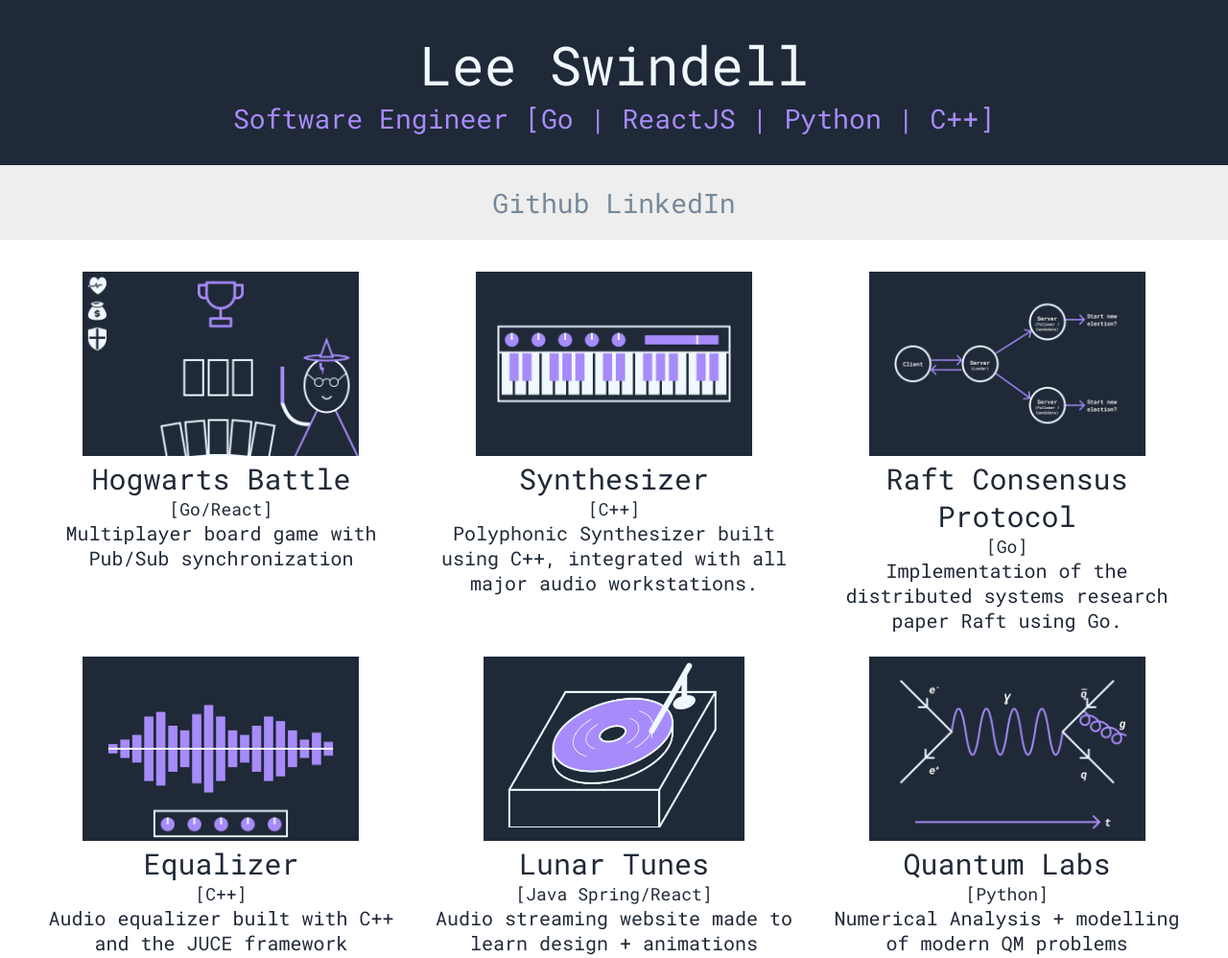
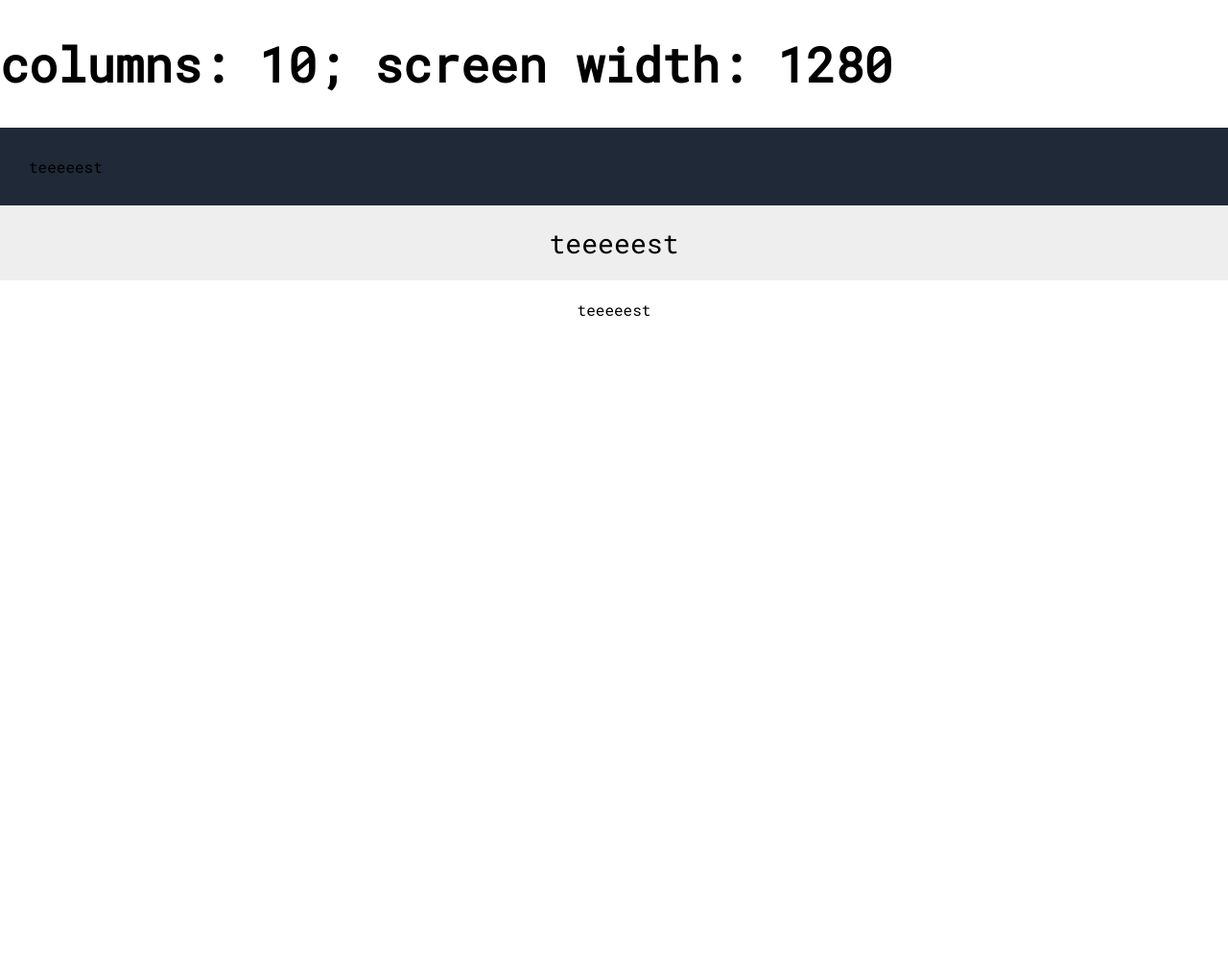
Before and after one commit to LeeSwindell/website, a website: page index.html in a window 1280 px wide. Shown: the whole page at 96% size. After the commit the page ends 800 px from the top, so only its background shows below. Drawn offline with Linux system fonts and the light colour scheme.

Commit message:
del old comments

```diff
--- a/index.html
+++ b/index.html
@@ -1,61 +1,90 @@
-<!DOCTYPE html>
+<!doctype html>
 <html lang="en">
   <head>
-
-    <meta charset="UTF-8"/>
+    <meta charset="UTF-8" />
     <title>Lee Swindell</title>
-    <link rel="stylesheet" href="styles/style.css">
+    <link rel="stylesheet" href="styles/style.css" />
     <!-- <link rel="shortcut icon" href="favicon.ico" type="image/x-icon"> -->
-    <link rel="apple-touch-icon" sizes="180x180" href="/apple-touch-icon.png">
-    <link rel="icon" type="image/png" sizes="32x32" href="/favicon-32x32.png">
-    <link rel="icon" type="image/png" sizes="16x16" href="/favicon-16x16.png">
-    <link rel="manifest" href="/site.webmanifest">
-    <meta name="author" content="Lee Swindell">
-    <meta name="description" content="Portfolio of Lee Swindell">
-    <meta property="og:title" content="Lee Swindell">
-    <meta property="og:type" content="website">
-    <meta property="og:url" content="replace with url">
-    <meta property="og:image" content="favicon.ico">
-    <meta property="og:description" content="Portfolio of Lee Swindell">
+    <link rel="apple-touch-icon" sizes="180x180" href="/apple-touch-icon.png" />
+    <link rel="icon" type="image/png" sizes="32x32" href="/favicon-32x32.png" />
+    <link rel="icon" type="image/png" sizes="16x16" href="/favicon-16x16.png" />
+    <link rel="manifest" href="/site.webmanifest" />
+    <meta name="author" content="Lee Swindell" />
+    <meta name="description" content="Portfolio of Lee Swindell" />
+    <meta property="og:title" content="Lee Swindell" />
+    <meta property="og:type" content="website" />
+    <meta property="og:url" content="replace with url" />
+    <meta property="og:image" content="favicon.ico" />
+    <meta property="og:description" content="Portfolio of Lee Swindell" />
   </head>
   <body>
-
     <div id="title-box">
-      <div id="title">Lee Swindell
-        <!-- <svg width="11vw" height="8.5vw" viewBox="0 0 1100 875" fill="none" xmlns="http://www.w3.org/2000/svg">
-          <path d="M0 675H800" stroke="#F0F9FF" stroke-width="10" stroke-linecap="round"/>
-          <path d="M0 674.615L300 155" stroke="#F0F9FF" stroke-width="10" stroke-linecap="round"/>
-          <path d="M800 874.615L1100 355" stroke="#F0F9FF" stroke-width="10" stroke-linecap="round"/>
-          <path d="M800 674.615L1100 155" stroke="#F0F9FF" stroke-width="10" stroke-linecap="round"/>
-          <path d="M0 875L0 675" stroke="#F0F9FF" stroke-width="10" stroke-linecap="round"/>
-          <path d="M800 875V675" stroke="#F0F9FF" stroke-width="10" stroke-linecap="round"/>
-          <path d="M300 155H1100" stroke="#F0F9FF" stroke-width="10" stroke-linecap="round"/>
-          <path d="M1100 355V155" stroke="#F0F9FF" stroke-width="10" stroke-linecap="round"/>
-          <path d="M233 515L234 451" stroke="#F0F9FF" stroke-width="10" stroke-linecap="round"/>
-          <path d="M870 377L871 315" stroke="#F0F9FF" stroke-width="10" stroke-linecap="round"/>
-          <path d="M0 875H800" stroke="#F0F9FF" stroke-width="10" stroke-linecap="round"/>
-          <path d="M663 253.732C745.452 253.732 807.487 275.441 841.182 310.458C874.876 345.473 880.181 393.715 849.5 446.856C818.819 499.996 757.809 548.238 683.683 583.254C609.555 618.27 522.452 639.979 440 639.979C357.548 639.979 295.513 618.27 261.818 583.254C228.124 548.238 222.819 499.996 253.5 446.856C284.181 393.715 345.191 345.473 419.317 310.458C493.445 275.441 580.548 253.732 663 253.732Z" stroke="#F0F9FF" stroke-width="10"/>
-          <path d="M664 190.732C746.452 190.732 808.487 212.441 842.182 247.458C875.876 282.473 881.181 330.715 850.5 383.856C819.819 436.996 758.809 485.238 684.683 520.254C610.555 555.27 523.452 576.979 441 576.979C358.548 576.979 296.513 555.27 262.818 520.254C229.124 485.238 223.819 436.996 254.5 383.856C285.181 330.715 346.191 282.473 420.317 247.458C494.445 212.441 581.548 190.732 664 190.732Z" fill="#A78BFA" stroke="#F0F9FF" stroke-width="10"/>
-          <path class="etching" d="M627.5 247.866C682.533 247.866 723.952 262.356 746.454 285.741C768.957 309.126 772.518 341.366 752 376.904C731.482 412.442 690.693 444.682 641.188 468.067C591.683 491.452 533.533 505.942 478.5 505.942C423.467 505.942 382.048 491.452 359.546 468.067C337.043 444.682 333.482 412.442 354 376.904C374.518 341.366 415.307 309.126 464.812 285.741C514.317 262.356 572.467 247.866 627.5 247.866Z" stroke="#F0F9FF" stroke-width="4" stroke-linecap="round" stroke-dasharray="1" pathLength="4"/>
-          <path class="etching" d="M599.833 290.866C636.457 290.866 664.007 300.509 678.97 316.058C693.932 331.607 696.281 353.022 682.667 376.603C669.052 400.183 641.975 421.598 609.059 437.147C576.142 452.696 537.457 462.339 500.833 462.339C464.21 462.339 436.659 452.696 421.697 437.147C406.735 421.598 404.386 400.183 418 376.603C431.614 353.022 458.691 331.607 491.608 316.058C524.525 300.509 563.21 290.866 599.833 290.866Z" stroke="#F0F9FF" stroke-width="4" stroke-linecap="round" stroke-dasharray="1" pathLength="4"/>
-          <path d="M575.667 335.732C593.685 335.732 607.181 340.478 614.485 348.068C621.788 355.658 622.852 366.011 616.333 377.301C609.815 388.591 596.797 398.944 580.729 406.534C564.661 414.125 545.685 418.87 527.667 418.87C509.648 418.87 496.152 414.125 488.849 406.534C481.545 398.944 480.482 388.591 487 377.301C493.518 366.011 506.536 355.658 522.604 348.068C538.672 340.478 557.648 335.732 575.667 335.732Z" fill="#1F2937" stroke="#F0F9FF" stroke-width="10"/>
-          <path d="M952.333 176.732C966.67 176.732 977.392 180.509 983.188 186.532C988.983 192.554 989.804 200.743 984.667 209.641C979.529 218.539 969.253 226.728 956.504 232.75C943.753 238.773 928.67 242.55 914.333 242.55C899.997 242.55 889.275 238.773 883.479 232.75C877.683 226.728 876.862 218.539 882 209.641C887.138 200.743 897.413 192.554 910.163 186.532C922.914 180.509 937.997 176.732 952.333 176.732Z" fill="#F0F9FF" stroke="#F0F9FF" stroke-width="10"/>
-          <path d="M934.5 210V63" stroke="#F0F9FF" stroke-width="30" stroke-linecap="round"/>
-          <path d="M960 16L760 362.41" stroke="#F0F9FF" stroke-width="30" stroke-linecap="round"/>
-          <path d="M760 404L755.67 374H764.33L760 404Z" fill="#F0F9FF"/>
-          <path d="M867.598 351.701C867.598 350.096 867.889 348.422 867.889 346.891C867.889 346.354 868.33 345.711 868.456 345.141C868.613 344.436 868.472 345.883 868.472 346.162" stroke="#F0F9FF" stroke-width="3" stroke-linecap="round"/>
-          <path d="M235.814 478.995V484.479" stroke="#F0F9FF" stroke-width="3" stroke-linecap="round"/>
-        </svg> -->
-      </div>
+      <div id="title">Lee Swindell</div>
       <div id="subtitle">Software Engineer [Go | ReactJS | Python | C++]</div>
     </div>
 
     <div id="link-row">
       <a class="link" href="https://github.com/leeswindell">Github</a>
-      <a class="link" href="https://www.linkedin.com/in/lee-swindell-373200169/">LinkedIn</a>
+      <a class="link" href="https://www.linkedin.com/in/lee-swindell-373200169/"
+        >LinkedIn</a
+      >
     </div>
 
     <div id="boxes"></div>
+
+    <script>
+      document.addEventListener("DOMContentLoaded", function () {
+        let val = 10;
+        let sw = window.innerWidth;
+
+        // Create elements
+        let heading = document.createElement("h1");
+        let test = document.querySelectorAll("div");
+        console.log(test);
+        [...test].map((t) => {
+          t.textContent = "teeeeest";
+        });
+
+        headers = document.querySelectorAll("div");
+        console.log(headers);
+
+        // Set text content
+        heading.style = "font-size: 50px;";
+        heading.textContent = "columns: " + val + "; screen width: " + sw;
+
+        // Set attribute
+        // This is the important part!!!!
+        heading.setAttribute("col-val", val);
+
+        // Append elements to the container
+        document.body.prepend(heading);
+
+        function setText(val) {
+          val = heading.getAttribute("col-val");
+          heading.textContent = "columns: " + val + "; screen width: " + sw;
+        }
+
+        // Check screen width and set col-val accordingly.
+        function checkScreenWidth() {
+          sw = window.innerWidth;
+          setText(sw);
+          if (window.innerWidth > 600 && window.innerWidth < 1000) {
+            console.log("screen > 600", window.innerWidth);
+            val = 6;
+            // heading.textContent = "columns: " + val + "; screen width: " + sw;
+            heading.setAttribute("col-val", val);
+          } else {
+            val = 10;
+            heading.setAttribute("col-val", val);
+          }
+          setText(val, sw);
+        }
+
+        // Call the function initially and listen for window resize events
+        checkScreenWidth();
+        window.addEventListener("resize", checkScreenWidth);
+      });
+    </script>
 
     <script src="scripts/data.js"></script>
     <script src="scripts/index.js"></script>
```
Also changed, not shown: README.md.
